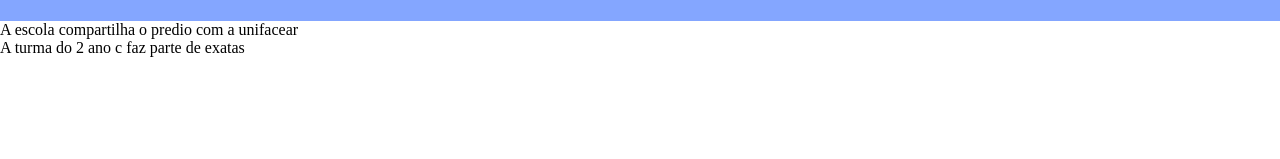
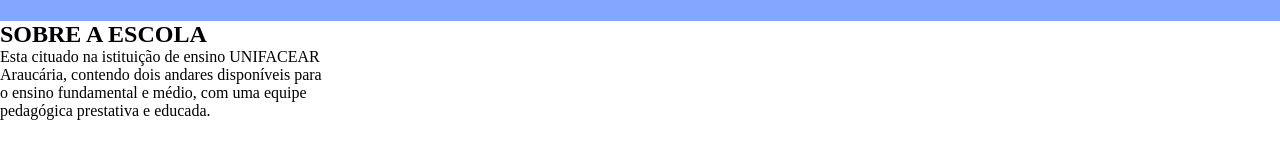
Before and after one commit to gabyolarte/2C, a plain HTML site: page index.html in a window 1280 px wide. Shown: the part 203-362 px from the top of the page. Drawn offline with Linux system fonts and the light colour scheme.

Commit message:
Update index.html

```diff
--- a/index.html
+++ b/index.html
@@ -16,10 +16,12 @@
        </ul>
    </header>
 <section class="escola">
-     <div class="escola.div=conteudo">
-<h2 class="escola-titulo"></h2>
-<p class="escola-texto-um"> A escola compartilha o predio com a unifacear </p>
-<p class="escola-texto-dois"> A turma do 2 ano c faz parte de exatas</p>
-     </div>
-</body>
-</html>
+    <div class="escola.div=conteudo">
+        <h2 class="escola-titulo"> SOBRE A ESCOLA</h2>
+        <p class="escola-texto-um"> Esta cituado na istituição de ensino UNIFACEAR </p>
+        <p class="escola-texto-dois"> Araucária, contendo dois andares disponíveis para</p>
+        <p class="escola-texto-dois"> o ensino fundamental e médio, com uma equipe</p>
+        <p class="escola-texto-dois"> pedagógica prestativa e educada.</p>
+                 </div>
+        </body>
+        </html>
```
